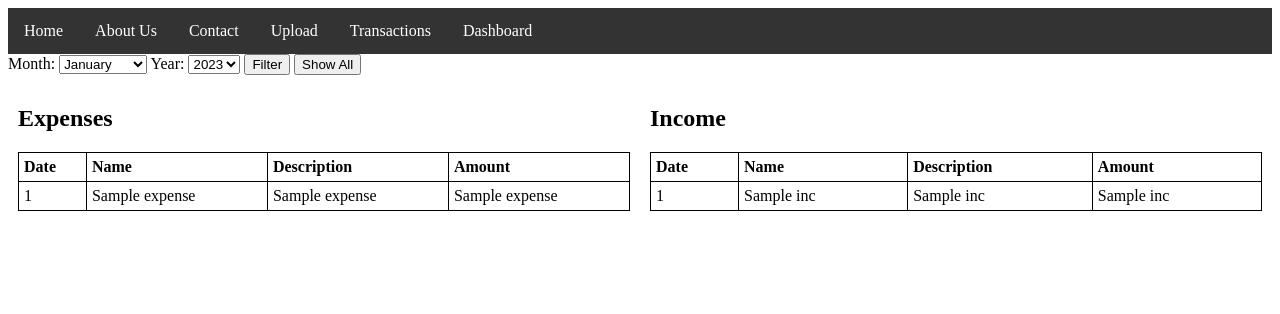
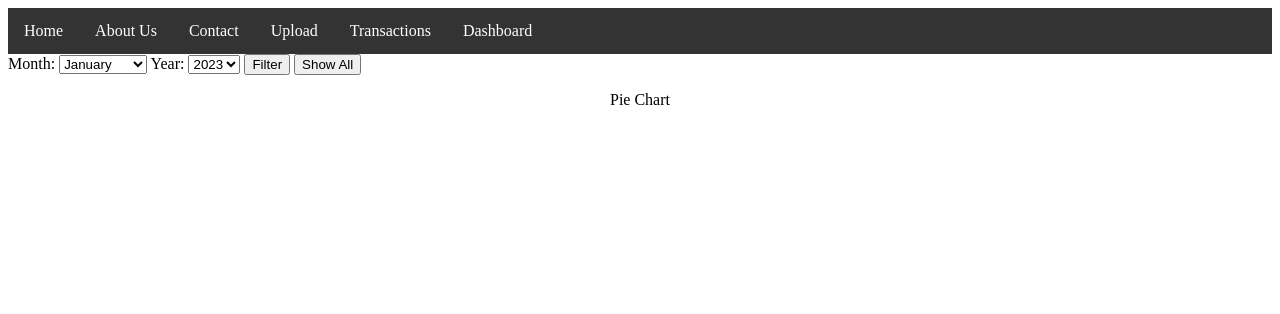
Before and after one commit to ferhuber/LampadariumDashboard, a Flask app: template templates/dashboard.html in a window 1280 px wide. Shown: the top 314 px of the page. Run offline with Flask 3, Linux system fonts and the light colour scheme; the template is opened without the code that fills it: most values are stand-ins (such as "Sample title", 1, 10 or a date in 2020); some libraries are stand-ins or nearby versions.

Commit message:
adding pie chart

```diff
--- a/app.py
+++ b/app.py
@@ -159,22 +159,24 @@ def dashboard():
     base_expense_query = "SELECT * FROM quickbooks_transactions WHERE transaction_type LIKE '%Expense%'"
     base_income_query = "SELECT * FROM quickbooks_transactions WHERE transaction_type LIKE '%Deposit%'"
 
-
-      # Initialize variables
+    # Initialize variables
     total_expenses = 0
     total_income = 0
     specific_month_selected = False
     selected_month = None
     expense_query = base_expense_query
     income_query = base_income_query
+    aggregated_expenses = []  # For aggregated expenses by Name for a selected month
+
+
+
+
 
     if request.method == 'POST':
         month = request.form.get('month')
         year = request.form.get('year')
-        print(f"Month: {month}, Year: {year}")
 
         if 'reset' in request.form:
-            # Reset button was pressed; show data for all months
             specific_month_selected = False
             selected_month = None
         elif month and year:
@@ -183,12 +185,19 @@ def dashboard():
             selected_month = month
 
             # Apply filters only for the selected month
-            # Adjust SUBSTR indexes based on your date format, assuming DD/MM/YYYY
-            month_year_filter = f" AND CAST(SUBSTR(date, 4, 2) AS INTEGER) = {month} AND SUBSTR(date, 7, 4) = '{year}'"
+            month_year_filter = f" AND SUBSTR(date, 4, 2) = '{month}' AND SUBSTR(date, 7, 4) = '{year}'"
+            aggregate_query = f"""
+                SELECT Name, SUM(CAST(REPLACE(Amount, ',', '') AS REAL)) as TotalAmount
+                FROM quickbooks_transactions
+                WHERE transaction_type LIKE '%Expense%' {month_year_filter}
+                GROUP BY Name
+            """
+            cursor.execute(aggregate_query)
+            aggregated_expenses = cursor.fetchall()
+            print(f"aggregate:", aggregated_expenses)
+
             expense_query += month_year_filter
             income_query += month_year_filter
-            print(f"Expense Query: {expense_query}")
-            print(f"Income Query: {income_query}")
 
     # Execute the queries for expenses and income
     cursor.execute(expense_query)
@@ -196,13 +205,11 @@ def dashboard():
     cursor.execute(income_query)
     income = cursor.fetchall()
 
-
-
     # Initialize arrays for chart data
     expenses_by_month = [0] * 12
     income_by_month = [0] * 12
 
-  # Query to fetch monthly expense and income data
+    # Query to fetch monthly expense and income data
     months = ['01', '02', '03', '04', '05', '06', '07', '08', '09', '10', '11', '12']
     for i, month_str in enumerate(months, start=1):
         # Query for expenses
@@ -214,6 +221,10 @@ def dashboard():
         income_by_month[i-1] = cursor.fetchone()[0] or 0
 
     conn.close()
+
+    # Calculate total expenses and income
+    total_expenses = sum(expenses_by_month)
+    total_income = sum(income_by_month)
 
     # Summing the totals for expenses and income
     total_expenses = sum(expenses_by_month)
@@ -227,7 +238,10 @@ def dashboard():
         'income': income_by_month
     }
 
-    return render_template('dashboard.html', expenses=expenses, income=income, chart_data=chart_data, specific_month_selected=specific_month_selected, selected_month=selected_month, total_expenses=total_expenses, total_income=total_income, profit=profit)
+    labels = [expense[0] for expense in aggregated_expenses]
+    data = [expense[1] for expense in aggregated_expenses]
+
+    return render_template('dashboard.html', expenses=expenses, income=income, chart_data=chart_data, specific_month_selected=specific_month_selected, selected_month=selected_month, total_expenses=total_expenses, total_income=total_income, profit=profit,aggregated_expenses=aggregated_expenses,aggregatedExpensesLabels=labels, aggregatedExpensesData=data)
 
 if __name__ == '__main__':
     app.run(debug=True)
--- a/static/js/main.js
+++ b/static/js/main.js
@@ -1,18 +1,52 @@
-document.addEventListener('DOMContentLoaded', function() {
+document.addEventListener('DOMContentLoaded', function () {
     var ctx = document.getElementById('myChart').getContext('2d');
 
     if (!ctx || selectedMonth !== null) {
         document.getElementById('myChart').style.display = 'none';
         document.getElementById('totals').style.display = 'none';
+        document.getElementById('expenses').style.display = 'none';
+        document.getElementById('income').style.display = 'none';
 
-    }else {
+        // Initialize the pie chart for aggregated expenses
+        var pieCtx = document.getElementById('expensesPieChart').getContext('2d');
+        var expensesPieChart = new Chart(pieCtx, {
+            type: 'pie',
+            data: {
+                labels: aggregatedExpensesLabels, // Array of category names
+                datasets: [{
+                    data: aggregatedExpensesData, // Array of corresponding amounts
+                    backgroundColor: [
+                        // Define colors for each slice
+                        'red', 'blue', 'green', 'yellow', 'purple', 'orange', 'cyan', 'magenta', 'lime', 'pink', 'teal', 'lavender'
+                        // Add more colors if you have more categories
+                    ],
+                }]
+            },
+            options: {
+                responsive: true,
+                maintainAspectRatio: true,
+                title: {
+                    display: true,
+                    text: 'Expenses Breakdown for ' + selectedMonth
+                },
+                plugins: {
+                    legend: {
+                        position: 'right',
+                        // You can also customize other legend properties here
+
+                    }
+                },
+            }
+        });
+
+    } else {
         // Display the chart and totals if no specific month is selected
         document.getElementById('myChart').style.display = 'block';
         document.getElementById('totals').style.display = 'block';
 
     }
     // Display total expenses, income, and profit
-document.getElementById('total-expenses').textContent = '$' +  totalExpenses.toFixed(2);
+    document.getElementById('total-expenses').textContent = '$' + totalExpenses.toFixed(2);
     document.getElementById('total-income').textContent = '$' + totalIncome.toFixed(2);
     // Calculate and display profit as a percentage of total income
     var profitPercentage = totalIncome > 0 ? ((profit / totalIncome) * 100) : 0;
--- a/templates/dashboard.html
+++ b/templates/dashboard.html
@@ -72,6 +72,8 @@
         var totalExpenses = {{ total_expenses | tojson }};
         var totalIncome = {{ total_income | tojson }};
         var profit = {{ profit | tojson }};
+        var aggregatedExpensesLabels = {{ aggregatedExpensesLabels | tojson }};
+        var aggregatedExpensesData = {{ aggregatedExpensesData | tojson }};
     </script>
 
     <!-- Main JavaScript file -->
@@ -81,7 +83,7 @@
 
 
     <div class="container">
-        <div class="expenses">
+        <div id="expenses">
             <h2>Expenses</h2>
             <table>
                 <!-- Table headers for expenses -->
@@ -103,7 +105,37 @@
             </table>
         </div>
 
-        <div class="income">
+
+        <div class="container">
+            <div>
+            <div>
+                <p>Pie Chart</p>
+                {% if specific_month_selected %}
+                <!-- Other dashboard elements -->
+
+                <canvas id="expensesPieChart" width="400" height="400"></canvas>
+                {% endif %}
+            </div>
+            <div class="expenses_month">
+                {% if specific_month_selected %}
+                <h3>Aggregated Expenses for {{ selected_month }}</h3>
+                <table>
+                    <tr>
+                        <th>Name</th>
+                        <th>Total Amount</th>
+                    </tr>
+                    {% for expense in aggregated_expenses %}
+                    <tr>
+                        <td>{{ expense[0] }}</td> <!-- Name -->
+                        <td>{{ expense[1] | round(2) }}</td> <!-- Total Amount -->
+                    </tr>
+                    {% endfor %}
+                </table>
+                {% endif %}
+            </div>
+            </div>
+
+            <div id="income">
                 <h2>Income</h2>
                 <table>
                     <!-- Table headers for income -->
@@ -125,6 +157,9 @@
                 </table>
             </div>
         </div>
+
+
+
 </body>
 
 </html>
```
Lines whose indentation alone changed are shown as unchanged.
